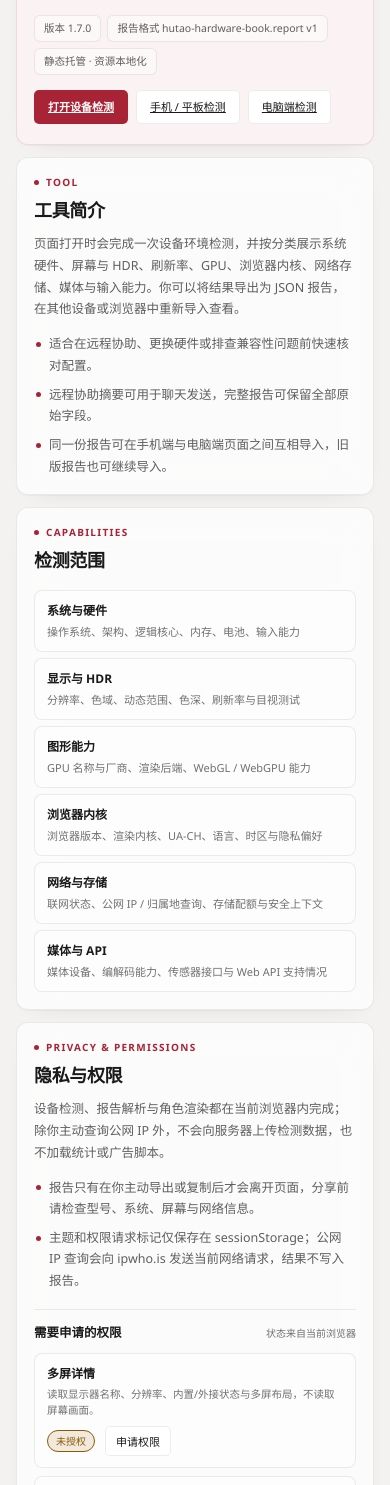
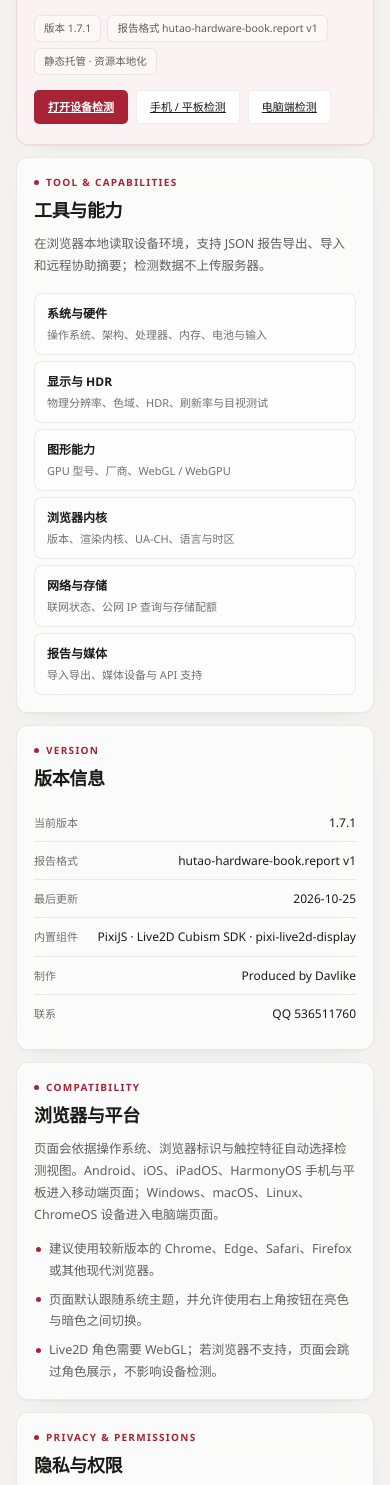
Before and after one commit to DavidLWB/HutaoDeviceCheck, a plain HTML site: page web/about.html in a window 390 px wide. Shown: the part 314-1799 px from the top of the page. Drawn offline with Linux system fonts and the light colour scheme; no server answers.

Commit message:
Release 1.7.1
Use the new Hu Tao icon and merge the About tool/capability sections with improved ordering.

```diff
--- a/web/about.html
+++ b/web/about.html
@@ -4,12 +4,12 @@
   <meta charset="UTF-8">
   <meta name="viewport" content="width=device-width, initial-scale=1, viewport-fit=cover">
   <title>关于胡堂主的硬件簿 · 快捷查看你的设备信息</title>
-  <meta name="description" content="胡堂主的硬件簿：版本信息、检测范围、隐私与权限说明。快捷查看你的设备信息。">
+  <meta name="description" content="胡堂主的硬件簿：工具能力、版本信息、隐私与权限说明。快捷查看你的设备信息。">
   <meta name="color-scheme" content="light dark">
   <meta name="theme-color" id="theme-color-meta" content="#f3f2f1">
-  <link rel="icon" type="image/png" sizes="32x32" href="assets/favicon-32.png">
-  <link rel="icon" type="image/png" sizes="128x128" href="assets/favicon.png">
-  <link rel="apple-touch-icon" href="assets/apple-touch-icon.png">
+  <link rel="icon" type="image/png" sizes="32x32" href="assets/favicon-32.png?v=1.7.1">
+  <link rel="icon" type="image/png" sizes="128x128" href="assets/favicon.png?v=1.7.1">
+  <link rel="apple-touch-icon" href="assets/apple-touch-icon.png?v=1.7.1">
   <script src="assets/theme.js"></script>
   <script src="assets/env.js" defer></script>
   <script src="assets/about-permissions.js" defer></script>
@@ -27,7 +27,7 @@
     <header class="about-topbar">
       <a class="brand" href="index.html" aria-label="胡堂主的硬件簿，返回自动识别">
         <span class="brand-mark" aria-hidden="true">
-          <img src="assets/logo.png" alt="">
+          <img src="assets/logo.png?v=1.7.1" alt="">
         </span>
         <span class="brand-copy"><span class="brand-name">胡堂主的硬件簿</span><span class="brand-sub">快捷查看你的设备信息</span></span>
       </a>
@@ -47,7 +47,7 @@
       <section class="about-hero" aria-labelledby="about-title">
         <div class="about-hero-mark" aria-hidden="true">
           <span class="about-app-mark">
-            <img src="assets/logo.png" alt="">
+            <img src="assets/logo.png?v=1.7.1" alt="">
           </span>
         </div>
         <div class="about-hero-copy">
@@ -55,7 +55,7 @@
           <h1 id="about-title">关于胡堂主的硬件簿</h1>
           <p>胡堂主的硬件簿是一个在浏览器内运行的设备信息检测与报告交换工具，快捷查看你的设备信息，也适合在远程协助前核对对方配置。</p>
           <div class="hero-chips">
-            <span class="hero-chip"><span>版本 1.7.0</span></span>
+            <span class="hero-chip"><span>版本 1.7.1</span></span>
             <span class="hero-chip"><span>报告格式 hutao-hardware-book.report v1</span></span>
             <span class="hero-chip"><span>静态托管 · 资源本地化</span></span>
           </div>
@@ -69,27 +69,41 @@
 
       <div class="about-grid">
         <section class="about-card is-wide" aria-labelledby="about-intro">
-          <div class="eyebrow"><span class="dot"></span>TOOL</div>
-          <h2 id="about-intro">工具简介</h2>
-          <p>页面打开时会完成一次设备环境检测，并按分类展示系统硬件、屏幕与 HDR、刷新率、GPU、浏览器内核、网络存储、媒体与输入能力。你可以将结果导出为 JSON 报告，在其他设备或浏览器中重新导入查看。</p>
-          <ul class="about-bullet-list">
-            <li>适合在远程协助、更换硬件或排查兼容性问题前快速核对配置。</li>
-            <li>远程协助摘要可用于聊天发送，完整报告可保留全部原始字段。</li>
-            <li>同一份报告可在手机端与电脑端页面之间互相导入，旧版报告也可继续导入。</li>
-          </ul>
+          <div class="eyebrow"><span class="dot"></span>TOOL &amp; CAPABILITIES</div>
+          <h2 id="about-intro">工具与能力</h2>
+          <p>在浏览器本地读取设备环境，支持 JSON 报告导出、导入和远程协助摘要；检测数据不上传服务器。</p>
+          <div class="about-scope-grid">
+            <div><strong>系统与硬件</strong><span>操作系统、架构、处理器、内存、电池与输入</span></div>
+            <div><strong>显示与 HDR</strong><span>物理分辨率、色域、HDR、刷新率与目视测试</span></div>
+            <div><strong>图形能力</strong><span>GPU 型号、厂商、WebGL / WebGPU</span></div>
+            <div><strong>浏览器内核</strong><span>版本、渲染内核、UA-CH、语言与时区</span></div>
+            <div><strong>网络与存储</strong><span>联网状态、公网 IP 查询与存储配额</span></div>
+            <div><strong>报告与媒体</strong><span>导入导出、媒体设备与 API 支持</span></div>
+          </div>
         </section>
 
-        <section class="about-card" aria-labelledby="about-scope">
-          <div class="eyebrow"><span class="dot"></span>CAPABILITIES</div>
-          <h2 id="about-scope">检测范围</h2>
-          <div class="about-scope-grid">
-            <div><strong>系统与硬件</strong><span>操作系统、架构、逻辑核心、内存、电池、输入能力</span></div>
-            <div><strong>显示与 HDR</strong><span>分辨率、色域、动态范围、色深、刷新率与目视测试</span></div>
-            <div><strong>图形能力</strong><span>GPU 名称与厂商、渲染后端、WebGL / WebGPU 能力</span></div>
-            <div><strong>浏览器内核</strong><span>浏览器版本、渲染内核、UA-CH、语言、时区与隐私偏好</span></div>
-            <div><strong>网络与存储</strong><span>联网状态、公网 IP / 归属地查询、存储配额与安全上下文</span></div>
-            <div><strong>媒体与 API</strong><span>媒体设备、编解码能力、传感器接口与 Web API 支持情况</span></div>
-          </div>
+        <section class="about-card" aria-labelledby="about-version">
+          <div class="eyebrow"><span class="dot"></span>VERSION</div>
+          <h2 id="about-version">版本信息</h2>
+          <dl class="about-facts">
+            <div><dt>当前版本</dt><dd>1.7.1</dd></div>
+            <div><dt>报告格式</dt><dd>hutao-hardware-book.report v1</dd></div>
+            <div><dt>最后更新</dt><dd>2026-10-25</dd></div>
+            <div><dt>内置组件</dt><dd>PixiJS · Live2D Cubism SDK · pixi-live2d-display</dd></div>
+            <div><dt>制作</dt><dd>Produced by Davlike</dd></div>
+            <div><dt>联系</dt><dd>QQ 536511760</dd></div>
+          </dl>
+        </section>
+
+        <section class="about-card" aria-labelledby="about-support">
+          <div class="eyebrow"><span class="dot"></span>COMPATIBILITY</div>
+          <h2 id="about-support">浏览器与平台</h2>
+          <p>页面会依据操作系统、浏览器标识与触控特征自动选择检测视图。Android、iOS、iPadOS、HarmonyOS 手机与平板进入移动端页面；Windows、macOS、Linux、ChromeOS 设备进入电脑端页面。</p>
+          <ul class="about-bullet-list">
+            <li>建议使用较新版本的 Chrome、Edge、Safari、Firefox 或其他现代浏览器。</li>
+            <li>页面默认跟随系统主题，并允许使用右上角按钮在亮色与暗色之间切换。</li>
+            <li>Live2D 角色需要 WebGL；若浏览器不支持，页面会跳过角色展示，不影响设备检测。</li>
+          </ul>
         </section>
 
         <section class="about-card is-wide" aria-labelledby="about-privacy">
@@ -117,34 +131,10 @@
           </div>
           <p class="about-permission-hint">未授权的权限只影响对应增强数据，不影响基础检测；可随时在这里单独申请。</p>
         </section>
-
-        <section class="about-card" aria-labelledby="about-version">
-          <div class="eyebrow"><span class="dot"></span>VERSION</div>
-          <h2 id="about-version">版本信息</h2>
-          <dl class="about-facts">
-            <div><dt>当前版本</dt><dd>1.7.0</dd></div>
-            <div><dt>报告格式</dt><dd>hutao-hardware-book.report v1</dd></div>
-            <div><dt>最后更新</dt><dd>2026-10-21</dd></div>
-            <div><dt>内置组件</dt><dd>PixiJS · Live2D Cubism SDK · pixi-live2d-display</dd></div>
-            <div><dt>制作</dt><dd>Produced by Davlike</dd></div>
-            <div><dt>联系</dt><dd>QQ 536511760</dd></div>
-          </dl>
-        </section>
-
-        <section class="about-card" aria-labelledby="about-support">
-          <div class="eyebrow"><span class="dot"></span>COMPATIBILITY</div>
-          <h2 id="about-support">浏览器与平台</h2>
-          <p>页面会依据操作系统、浏览器标识与触控特征自动选择检测视图。Android、iOS、iPadOS、HarmonyOS 手机与平板进入移动端页面；Windows、macOS、Linux、ChromeOS 设备进入电脑端页面。</p>
-          <ul class="about-bullet-list">
-            <li>建议使用较新版本的 Chrome、Edge、Safari、Firefox 或其他现代浏览器。</li>
-            <li>页面默认跟随系统主题，并允许使用右上角按钮在亮色与暗色之间切换。</li>
-            <li>Live2D 角色需要 WebGL；若浏览器不支持，页面会跳过角色展示，不影响设备检测。</li>
-          </ul>
-        </section>
       </div>
 
       <footer class="about-footer">
-        <span>胡堂主的硬件簿 v1.7.0 · 快捷查看你的设备信息</span>
+        <span>胡堂主的硬件簿 v1.7.1 · 快捷查看你的设备信息</span>
         <span class="about-footer-credit">Produced by Davlike · QQ 536511760</span>
         <div class="about-footer-links">
           <a href="index.html">设备检测</a>
--- a/web/assets/app.js
+++ b/web/assets/app.js
@@ -64,7 +64,7 @@
   }
 
   function brandMark() {
-    return '<span class="brand-mark" aria-hidden="true"><img src="assets/logo.png" alt=""></span>';
+    return '<span class="brand-mark" aria-hidden="true"><img src="assets/logo.png?v=' + encodeURIComponent(E.APP.version) + '" alt=""></span>';
   }
 
   function escapeHtml(value) {
--- a/web/assets/env.js
+++ b/web/assets/env.js
@@ -6,7 +6,7 @@
     name: '胡堂主的硬件簿',
     nameEn: 'Hutao Hardware Book',
     tagline: '快捷查看你的设备信息',
-    version: '1.7.0',
+    version: '1.7.1',
     schema: 'hutao-hardware-book.report',
     legacySchemas: Object.freeze(['hutao-detective.report', 'device-lens.report']),
     schemaVersion: 1
```
Also changed, not shown: web/desktop.html (+3 -3 lines), web/index.html (+4 -4 lines), web/mobile.html (+3 -3 lines), web/assets/apple-touch-icon.png, web/assets/favicon-32.png, web/assets/favicon.png, web/assets/logo.png.
